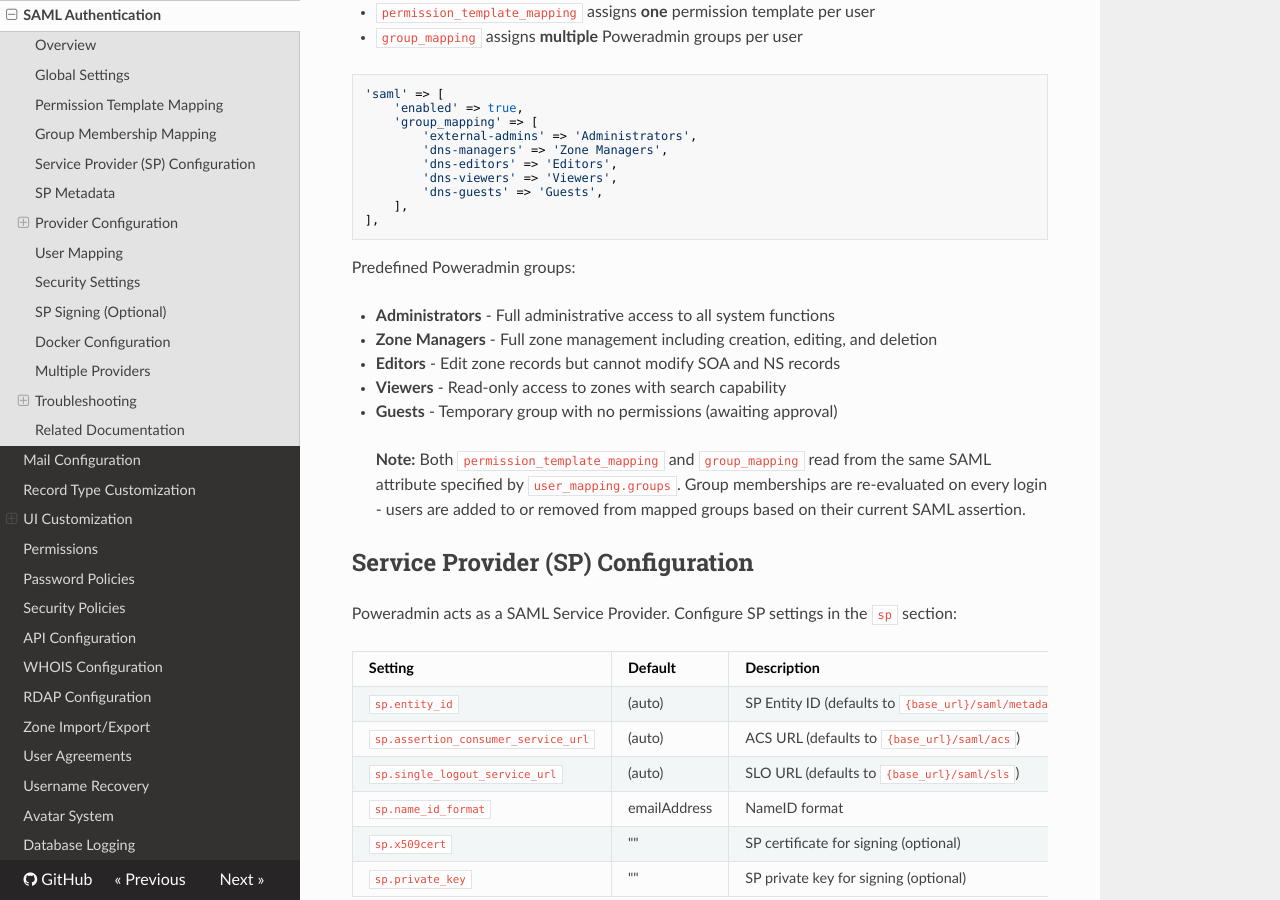
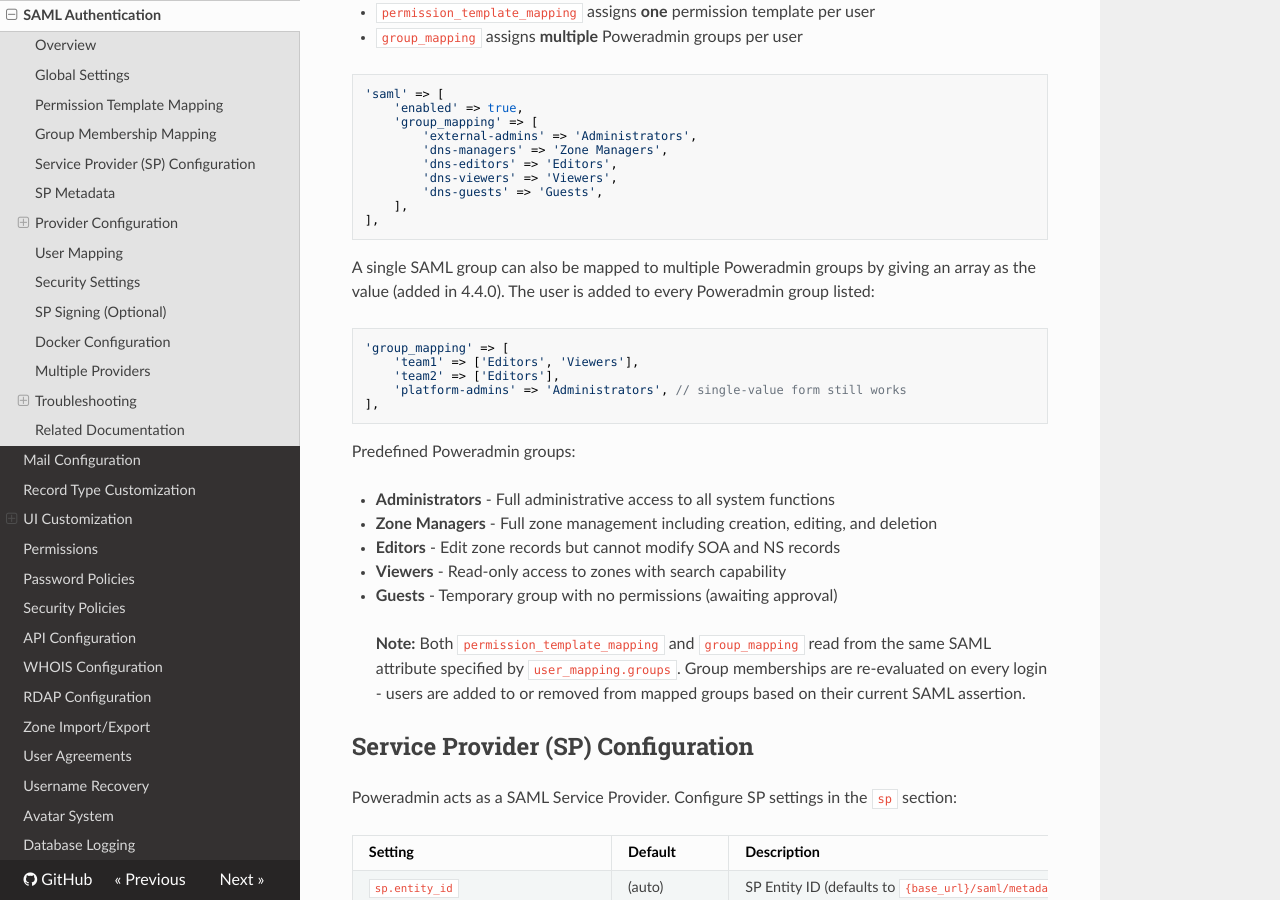
Before and after one commit to poweradmin/poweradmin-docs, an MkDocs documentation site: the page built from docs/configuration/saml.md, in a window 1280 px wide and 900 px high, scrolled down 1360 px. Built offline with MkDocs 1.6.1, drawn with Linux system fonts in a browser that asks for light colours; nearby versions of some CDN libraries; some of the changed text lies outside the part shown.

Commit message:
docs(auth): document 1:n OIDC/SAML group_mapping format

````diff
--- a/docs/configuration/saml.md
+++ b/docs/configuration/saml.md
@@ -59,6 +59,16 @@
         'dns-viewers' => 'Viewers',
         'dns-guests' => 'Guests',
     ],
+],
+```
+
+A single SAML group can also be mapped to multiple Poweradmin groups by giving an array as the value (added in 4.4.0). The user is added to every Poweradmin group listed:
+
+```php
+'group_mapping' => [
+    'team1' => ['Editors', 'Viewers'],
+    'team2' => ['Editors'],
+    'platform-admins' => 'Administrators', // single-value form still works
 ],
 ```
 
@@ -372,6 +382,12 @@
 > ```
 >
 > Group names containing colons (e.g., SAML URNs) are supported. Whitespace around commas and delimiters is trimmed automatically.
+>
+> For 1:n group mappings, separate the Poweradmin groups with a pipe (`|`) so one SAML group can grant access to several Poweradmin groups (added in 4.4.0):
+>
+> ```yaml
+> PA_SAML_GROUP_MAPPING: "team1=Editors|Viewers,team2=Administrators"
+> ```
 
 For certificates and keys, use Docker secrets:
 
````
Also changed, not shown: docs/configuration/oidc.md (+16 -0 lines).
